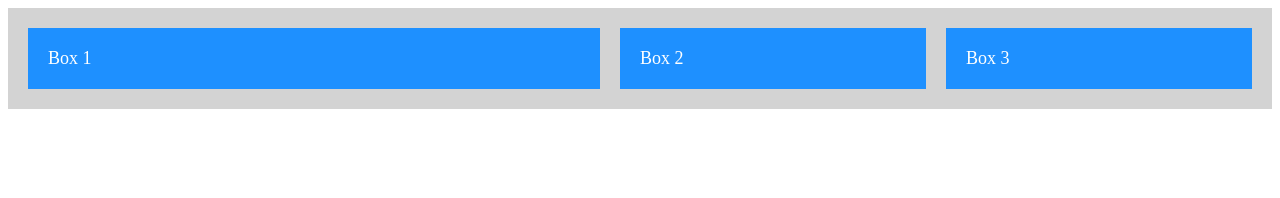
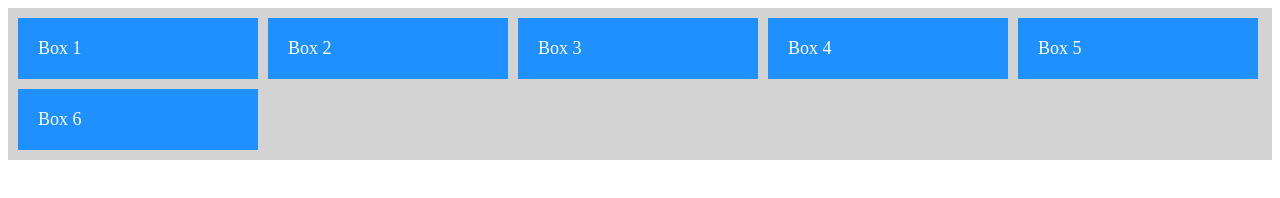
Before and after one commit to REGI-254/flexbox-lesson, a plain HTML site: page index.html in a window 1280 px wide. Drawn offline with Linux system fonts and the light colour scheme.

Commit message:
Complete flexbox lesson

```diff
--- a/index.html
+++ b/index.html
@@ -10,6 +10,9 @@
       <div class="box box-one">Box 1</div>
       <div class="box box-two">Box 2</div>
       <div class="box box-three">Box 3</div>
+      <div class="box box-four">Box 4</div>
+      <div class="box box-five">Box 5</div>
+      <div class="box box-six">Box 6</div>
 
     </div>
   </body>
--- a/style.css
+++ b/style.css
@@ -1,30 +1,20 @@
-* {
-  box-sizing: border-box;
-}
 
 .container {
   display: flex;
   background-color: lightgray;
   padding: 10px;
+  flex-wrap: wrap;
+  gap: 10px;
+  row-gap: 10px;
+  column-gap: 10px;
+
 }
 
 .box {
   background-color: dodgerblue;
   color: white;
   padding: 20px;
-  margin: 10px;
   font-size: 18px;
-  flex: 1;
+  width: 200px;
+
 }
-
-.box-one {
-  flex: 2;
-}
-
-.box-two {
-  flex: 1;
-}
-
-.box-three {
-  flex: 1;
-}
```
